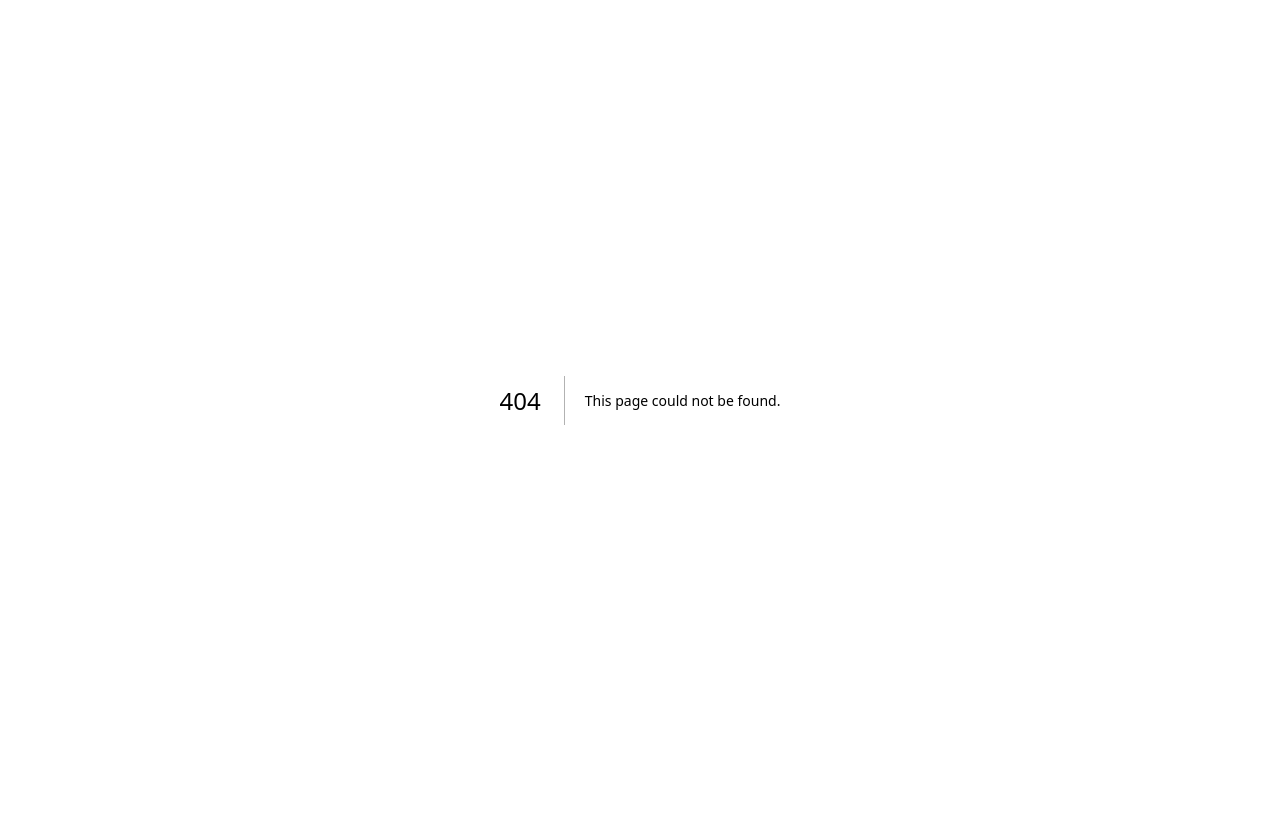
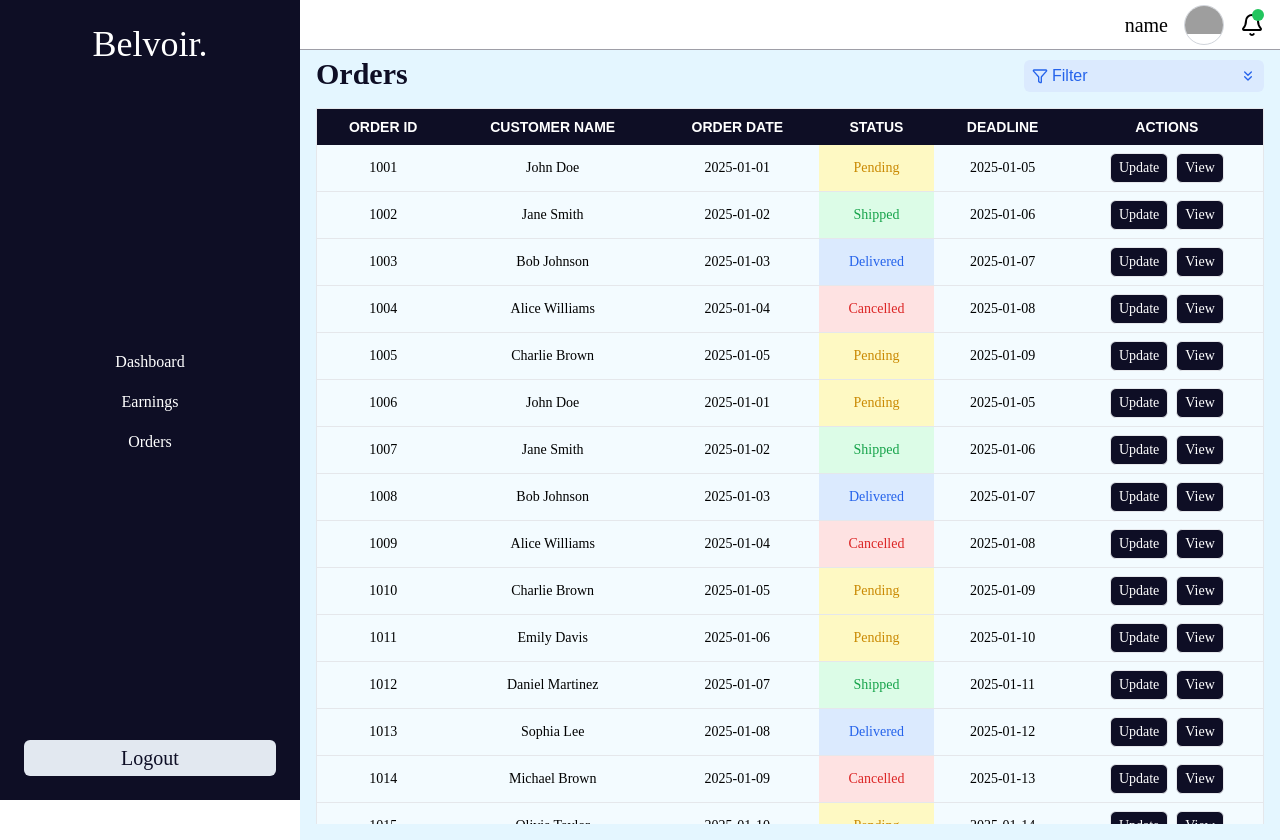
Before and after one commit to bridgeonAcademic/Belvoir-web, a Next.js app: page /tailoring/orders in a window 1280 px wide. Before the commit this address had no page. Before the commit the page ends 800 px from the top, so only its background shows below. Built offline with nearby package versions, Linux system fonts and the light colour scheme; grey boxes are pictures that could not be loaded; a web font is replaced by a local one.

Commit message:
86cxhdcw5

```diff
--- a/src/app/(pages)/tailoring/dashboard/page.tsx
+++ b/src/app/(pages)/tailoring/dashboard/page.tsx
@@ -10,9 +10,9 @@ import {
   Star,
 } from "lucide-react";
 import { useState } from "react";
-import Metricscard from "../../../../../components/ui/tailor-merics-card/metricscard";
-import NotificationDropdown from "../../../../../components/ui/tailor-notification/notificationDropdown";
-import Ordertable from "../../../../../components/ui/tailor-order-table/ordertable";
+import Metricscard from "../../../../components/ui/tailor-merics-card/metricscard";
+import NotificationDropdown from "../../../../components/ui/tailor-notification/notificationDropdown";
+import Ordertable from "../../../../components/ui/tailor-order-table/ordertable";
 // import "../../../../styles/globals.css";
 // import Metricscard from "@/app/components/tailor-merics-card/metricscard";
 // import Ordertable from "@/app/components/tailor-order-table/ordertable";
@@ -97,6 +97,7 @@ export default function Page() {
             <button
               onClick={() => {
                 setDrop(false);
+
               }}
               className="w-full text-center text-sm text-dark bg-blue-100 rounded-lg p-1"
             >
@@ -122,9 +123,9 @@ export default function Page() {
         </div>
       </div>
       <div>
-        <Ordertable />
+        <Ordertable height="overflow-x-auto" />
       </div>
-      <div className="flex gap-4">
+      <div className="flex gap-4 ">
         <div className="flex-1 p-2 bg-light rounded-md ">
           <h2 className="text-2xl font-bold text-center text-dark font-Cormorant">
             Revenue Chart
--- a/src/app/(pages)/tailoring/layout.tsx
+++ b/src/app/(pages)/tailoring/layout.tsx
@@ -2,8 +2,8 @@
 
 import { MenuIcon, XIcon } from "lucide-react";
 import { useState } from "react";
-import Navbar from "../../../../components/ui/tailor-navbar/Navbar";
-import Sidebar from "../../../../components/ui/tailor-sidebar/Sidebar";
+import Navbar from "../../../components/ui/tailor-navbar/Navbar";
+import Sidebar from "../../../components/ui/tailor-sidebar/Sidebar";
 
 export default function Layout({ children }: Readonly<{ children: React.ReactNode }>) {
   const [isOpen, setIsOpen] = useState(true);
--- /dev/null
+++ b/src/app/(pages)/tailoring/orders/page.tsx
@@ -0,0 +1,53 @@
+"use client";
+import Ordertable from "@/components/ui/tailor-order-table/ordertable";
+import { ChevronsDown, ChevronsUp, FilterIcon } from "lucide-react";
+import { useState } from "react";
+
+export default function Page() {
+  const [drop, setDrop] = useState(false);
+
+  return (
+    <div className="min-h-screen w-full bg-light flex flex-col p-4 gap-4">
+      <div className="flex justify-between items-end">
+        <h1 className="text-3xl font-Cormorant font-semibold text-dark">
+          Orders
+        </h1>
+        <div
+          onClick={() => {
+            setDrop(!drop);
+          }}
+          className="relative cursor-pointer min-w-60 flex items-center justify-between py-1 px-2 bg-blue-100 text-blue-600 rounded-md"
+        >
+          <div className="flex gap-1 items-center">
+            <FilterIcon size={16} />
+            <p>Filter</p>
+          </div>
+          {drop ? <ChevronsUp size={16} /> : <ChevronsDown size={16} />}
+          <div
+            className={`transition-all duration-300 ease-out absolute grid grid-cols-1 gap-1 min-w-[240px] top-8 left-0 bg-white rounded-lg shadow-lg ${
+              drop
+                ? "opacity-100 py-2 pointer-events-auto"
+                : "opacity-0 py-0 pointer-events-none"
+            }`}
+          >
+            {["All", "Pending", "Delivered", "Shipped", "Cancelled"].map(
+              (status) => (
+                <button
+                  key={status}
+                  onClick={() => setDrop(false)}
+                  className="w-full text-center text-sm text-dark bg-blue-100 rounded-lg p-1"
+                >
+                  {status}
+                </button>
+              )
+            )}
+          </div>
+        </div>
+      </div>
+
+      <div className="flex-grow w-full overflow-auto">
+        <Ordertable height="overflow-visible" />
+      </div>
+    </div>
+  );
+}
--- a/src/app/(pages)/tailoring/profile/page.tsx
+++ b/src/app/(pages)/tailoring/profile/page.tsx
@@ -0,0 +1,116 @@
+"use client";
+import Metricscard from "@/components/ui/tailor-merics-card/metricscard";
+import { ChevronDown, ChevronUp, Package2 } from "lucide-react";
+import Image from "next/image";
+import Link from "next/link";
+import { useState } from "react";
+
+export default function Page() {
+  const [isOpen, setIsOpen] = useState(false);
+  return (
+    <div
+      style={{ backgroundImage: "url('/tailor/tailor-bg.jpg')" }}
+      className="min-h-[95vh] w-full bg-contain bg-center px-8 py-10"
+    >
+      <div className="flex flex-col gap-4 p-4 bg-dark/45 rounded-md">
+        <div className="relative flex flex-col xl:flex-row gap-4 p-4 rounded-md bg-white">
+          <div className="absolute top-60 xl:top-4 right-4 px-2 py-1 bg-green-100 text-green-800 rounded-md text-sm">
+            Tailor
+          </div>
+          <div className="flex items-center justify-center ">
+            <Image
+              alt="user-image"
+              src="https://img.freepik.com/vetores-premium/homem-perfil-caricatura_18591-58482.jpg?w=740"
+              width={200}
+              height={200}
+              className="p-2 border-2 rounded-md border-dark/30"
+            />
+          </div>
+          <div className="flex justify-between items-start  ">
+            <div className="h-full flex flex-col  items-start">
+              <div className="flex flex-col gap-1">
+                <h1 className="text-4xl font-Cormorant font-semibold text-dark">
+                  Jhon Doe
+                </h1>
+                <p className="text-[15px] text-gray-900 font-Cormorant">
+                  username
+                </p>
+              </div>
+              <div className="flex flex-col gap-1">
+                <p className="text-[18px] text-gray-900 font-Cormorant">
+                  jhonedoe@gmail.com
+                </p>
+                <p className="text-[18px] text-gray-900 font-Cormorant">
+                  +91 9816546463
+                </p>
+              </div>
+            </div>
+          </div>
+        </div>
+        <div
+          className={` flex flex-col flex-1 transition-all duration-300 ${
+            isOpen ? "gap-4" : "gap-2"
+          } `}
+        >
+          <div
+            onClick={() => {
+              setIsOpen(!isOpen);
+            }}
+            className="cursor-pointer flex items-center justify-between h-[50px] p-4 bg-white rounded-md"
+          >
+            <h1 className="text-xl font-Libre text-dark text-center">
+              change password?
+            </h1>
+            {isOpen ? (
+              <ChevronUp className="h-8 text-dark" />
+            ) : (
+              <ChevronDown className="h-8 text-dark" />
+            )}
+          </div>
+          <div
+            className={`flex flex-col gap-2 items-center justify-between bg-white rounded-md overflow-hidden transition-all duration-700 ease-in-out  ${
+              isOpen ? "max-h-[230px] p-4" : "max-h-0 p-0"
+            }`}
+          >
+            <input
+              className="w-full p-2 outline-none placeholder:text-dark/70 text-dark bg-light rounded-md"
+              type="text"
+              name="currentpassword"
+              id=""
+              placeholder="enter current password"
+            />
+            <input
+              className="w-full p-2 outline-none placeholder:text-dark/70 text-dark bg-light rounded-md"
+              type="text"
+              name="newpassword"
+              id=""
+              placeholder="enter new password"
+            />
+            <input
+              className="w-full p-2 outline-none placeholder:text-dark/70 text-dark bg-light rounded-md"
+              type="text"
+              name="confirmpassword"
+              id=""
+              placeholder="confirm new password"
+            />
+            <button className="w-full rounded-md bg-dark text-light font-Cormorant p-2">
+              set new password
+            </button>
+          </div>
+          <div className="font-Cormorant">
+            <Link href="/tailoring/orders">
+              <Metricscard
+                title=""
+                value="Orders"
+                subtitile="see all orders you get"
+                icon="📦"
+                color="green"
+                iconforcard={<Package2 size={200} />}
+              />
+            </Link>
+          </div>
+        </div>
+      </div>
+    </div>
+  );
+}
--- a/components/ui/tailor-navbar/Navbar.tsx
+++ b/src/components/ui/tailor-navbar/Navbar.tsx
@@ -2,6 +2,7 @@
 
 import { Bell } from "lucide-react";
 import Image from "next/image";
+import Link from "next/link";
 import { useState } from "react";
 import NotificationDropdown from "../tailor-notification/notificationDropdown";
 
@@ -11,6 +12,7 @@ export default function Navbar() {
     <div className="fixed z-10 top-0 right-0 w-full bg-white border-b border-[#0E0E25]/40 gap-4 h-[50px] flex items-center justify-end p-4">
       <p className="text-black font-Cormorant text-xl">name</p>
       <div className="relative h-10 w-10 rounded-full overflow-hidden border border-gray-300">
+        <Link href="/tailoring/profile">
           <Image
             src="https://img.freepik.com/vetores-premium/homem-perfil-caricatura_18591-58482.jpg?w=740"
             alt="User Avatar"
@@ -18,9 +20,10 @@ export default function Navbar() {
             height={40}
             className="object-cover"
           />
+        </Link>
       </div>
 
-      <div onClick={()=>setIsOpen(!isOpen)} className="relative">
+      <div onClick={() => setIsOpen(!isOpen)} className="relative">
         <Bell size={24} className="text-black" />
         <div className="absolute h-3 w-3 rounded-full bg-green-500 -top-1 right-0"></div>
       </div>
--- a/components/ui/tailor-order-table/ordertable.tsx
+++ b/src/components/ui/tailor-order-table/ordertable.tsx
@@ -1,4 +1,8 @@
-export default function Ordertable() {
+interface OrdertableProps {
+  height: string;
+}
+
+export default function Ordertable({ height }: OrdertableProps) {
   const data = [
     {
       id: 1001,
@@ -70,10 +74,81 @@ export default function Ordertable() {
       status: "Pending",
       deadline: "2025-01-09",
     },
+    {
+      id: 1011,
+      name: "Emily Davis",
+      date: "2025-01-06",
+      status: "Pending",
+      deadline: "2025-01-10",
+    },
+    {
+      id: 1012,
+      name: "Daniel Martinez",
+      date: "2025-01-07",
+      status: "Shipped",
+      deadline: "2025-01-11",
+    },
+    {
+      id: 1013,
+      name: "Sophia Lee",
+      date: "2025-01-08",
+      status: "Delivered",
+      deadline: "2025-01-12",
+    },
+    {
+      id: 1014,
+      name: "Michael Brown",
+      date: "2025-01-09",
+      status: "Cancelled",
+      deadline: "2025-01-13",
+    },
+    {
+      id: 1015,
+      name: "Olivia Taylor",
+      date: "2025-01-10",
+      status: "Pending",
+      deadline: "2025-01-14",
+    },
+    {
+      id: 1016,
+      name: "Liam Wilson",
+      date: "2025-01-11",
+      status: "Shipped",
+      deadline: "2025-01-15",
+    },
+    {
+      id: 1017,
+      name: "Mia Johnson",
+      date: "2025-01-12",
+      status: "Delivered",
+      deadline: "2025-01-16",
+    },
+    {
+      id: 1018,
+      name: "Noah Anderson",
+      date: "2025-01-13",
+      status: "Pending",
+      deadline: "2025-01-17",
+    },
+    {
+      id: 1019,
+      name: "Isabella Thomas",
+      date: "2025-01-14",
+      status: "Cancelled",
+      deadline: "2025-01-18",
+    },
+    {
+      id: 1020,
+      name: "Ethan White",
+      date: "2025-01-15",
+      status: "Shipped",
+      deadline: "2025-01-19",
+    },
+
   ];
 
   return (
-    <div className="w-full max-h-[350px] overflow-x-auto">
+    <div className={`w-full max-h-[350px] ${height}`}>
       <table className="w-full flex-1 table-auto border ">
         <thead className=" bg-[#0E0E25] text-white uppercase text-sm ">
           <tr>
@@ -110,7 +185,9 @@ export default function Ordertable() {
               <td className="px-4 py-2 text-center">{order.deadline}</td>
               <td className="px-4 py-2 text-center">
                 <div className="flex items-center justify-center gap-2">
-                  <button className="text-white bg-[#0E0E25] border rounded-md py-1 px-2 text-center cursor-pointer">
+                  <button
+                    className="text-white bg-[#0E0E25] border rounded-md py-1 px-2 text-center cursor-pointer"
+                  >
                     Update
                   </button>
                   <button className="text-white bg-[#0E0E25] border rounded-md py-1 px-2 text-center cursor-pointer">
--- a/components/ui/tailor-sidebar/Sidebar.tsx
+++ b/src/components/ui/tailor-sidebar/Sidebar.tsx
@@ -1,3 +1,5 @@
+import Link from "next/link";
+
 interface SidebarProps {
   isOpen: boolean;
 }
@@ -11,16 +13,21 @@ export default function Sidebar({ isOpen }: SidebarProps) {
     >
       <h1 className="text-4xl text-center font-Libre">Belvoir.</h1>
       <div className="flex flex-col items-center gap-2 font-Cormorant">
+        <Link href="/tailoring/dashboard">
           <p className="hover:bg-white/10 rounded-md w-full px-10 py-1 cursor-pointer">
             Dashboard
           </p>
+        </Link>
+        <Link href="/tailoring/earnings">
           <p className="hover:bg-white/10 rounded-md w-full px-10 py-1 cursor-pointer">
             Earnings
           </p>
+        </Link>
+        <Link href="/tailoring/orders">
           <p className="hover:bg-white/10 rounded-md w-full px-10 py-1 cursor-pointer">
             Orders
           </p>
-
+        </Link>
       </div>
       <div className="w-full">
         <button className="w-full rounded-md py-1 bg-slate-200 font-Libre text-xl font-medium text-[#0E0E25]">
```
Also changed, not shown: public/tailor/tailor-bg.jpg (added), src/components/ui/tailor-merics-card/metricscard.tsx (renamed from components/ui/tailor-merics-card/metricscard.tsx), src/components/ui/tailor-notification/notificationDropdown.tsx (renamed from components/ui/tailor-notification/notificationDropdown.tsx). Lines whose indentation alone changed are shown as unchanged.
